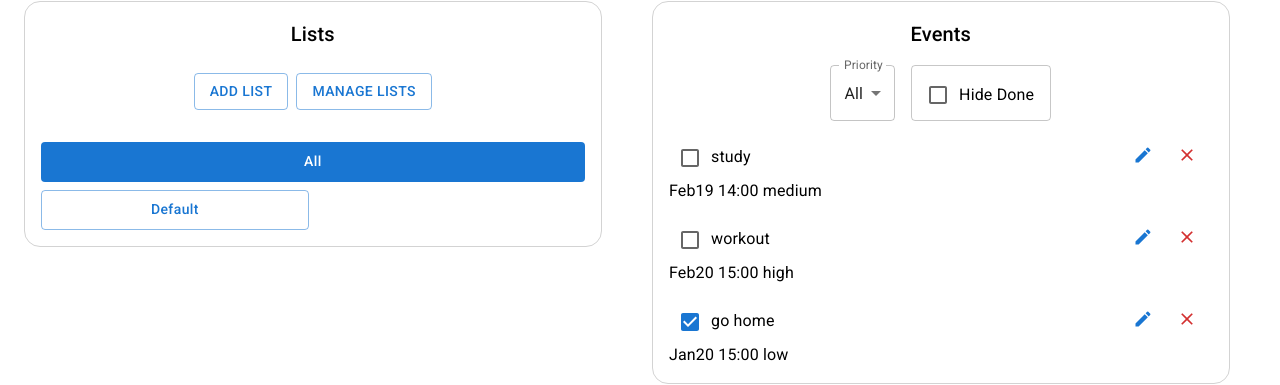
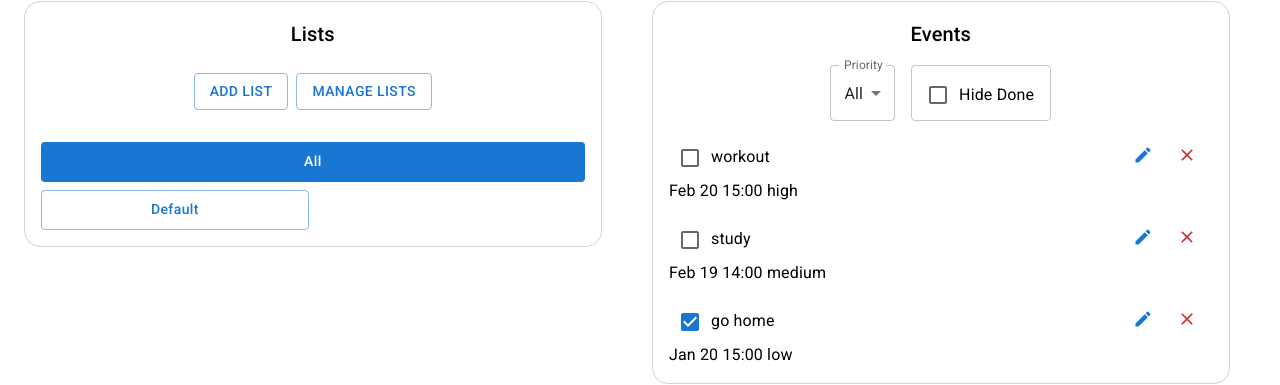
Before and after one commit to jasonliu060/organised, a React (Create React App) app: page / in a window 1280 px wide. Shown: the part 96-481 px from the top of the page. Built offline with nearby package versions, Linux system fonts and the light colour scheme.

Commit message:
Sorted Events list by time, both in lists view and calendar view

```diff
--- a/src/components/Calendareventslist.js
+++ b/src/components/Calendareventslist.js
@@ -19,7 +19,9 @@ export default function Calendareventslist({ date, events, setEvents, removeEven
   const [selectedStatus, setSelectedStatus] = useState('all');
   const [selectedPriority, setSelectedPriority] = useState('all');
   const [isHidden, setIsHidden] = useState(false);
-  let selectedEvents = isHidden ? getSelectedEvents(selectedType, selectedStatus, selectedPriority).filter(event => event.status !== 'done') : getSelectedEvents(selectedType, selectedStatus, selectedPriority)
+  // let selectedEvents = isHidden ? getSelectedEvents(selectedType, selectedStatus, selectedPriority).filter(event => event.status !== 'done') : getSelectedEvents(selectedType, selectedStatus, selectedPriority)
+  let unsortedSelectedEvents = isHidden ? getSelectedEvents(selectedType, selectedStatus, selectedPriority).filter(event => event.status !== 'done') : getSelectedEvents(selectedType, selectedStatus, selectedPriority)
+  const selectedEvents = unsortedSelectedEvents.sort((a, b) => b.milliseconds - a.milliseconds);
 
   const months = ['Jan', 'Feb', 'Mar', 'Apr', 'May', 'Jun', 'Jul', 'Aug', 'Sep', 'Oct', 'Nov', 'Dec'];
 
--- a/src/components/Eventslist.js
+++ b/src/components/Eventslist.js
@@ -21,7 +21,10 @@ export default function Eventslist({ events, setEvents, removeEvent, typeList, s
   const [selectedStatus, setSelectedStatus] = useState('all');
   const [selectedPriority, setSelectedPriority] = useState('all');
   const [isHidden, setIsHidden] = useState(false);
-  const selectedEvents = hideDone();
+  // const selectedEvents = hideDone();
+  const unsortedSelectedEvents = hideDone();
+  const selectedEvents = unsortedSelectedEvents.sort((a, b) => b.milliseconds - a.milliseconds);
+
 
   const months = ['Jan', 'Feb', 'Mar', 'Apr', 'May', 'Jun', 'Jul', 'Aug', 'Sep', 'Oct', 'Nov', 'Dec'];
 
@@ -141,8 +144,7 @@ export default function Eventslist({ events, setEvents, removeEvent, typeList, s
                   </Box>
                 </Box>
                 <Box sx={{textAlign:"left"}}>
-                {element.dateString ? months[Number(element.dateString.slice(5, 7)) - 1] : ''}
-                {element.dateString ? element.dateString.slice(8, 10) : ''} {element.time} {element.url} {element.priority}
+                {element.dateString ? months[Number(element.dateString.slice(5, 7)) - 1] : ''} {element.dateString ? element.dateString.slice(8, 10) : ''} {element.time} {element.url} {element.priority}
                 </Box>
               </Box>
             ))}
```
